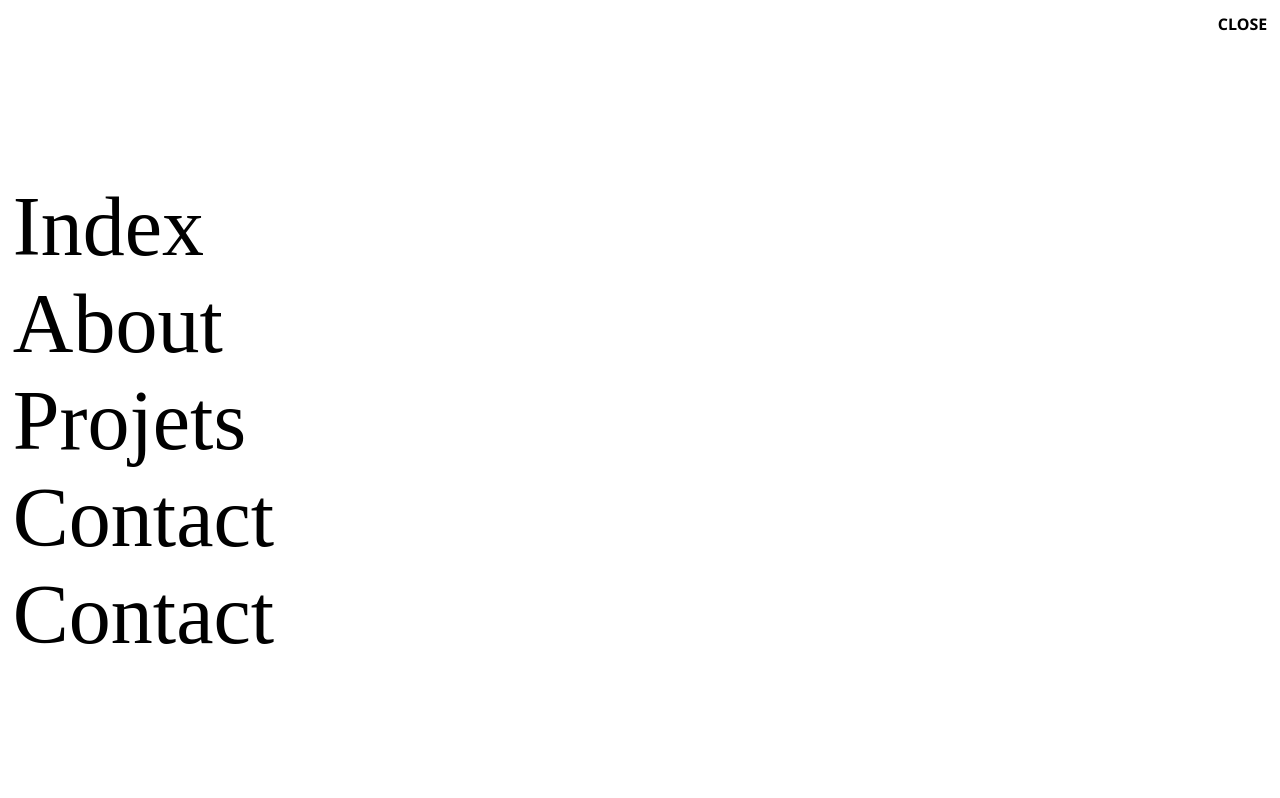
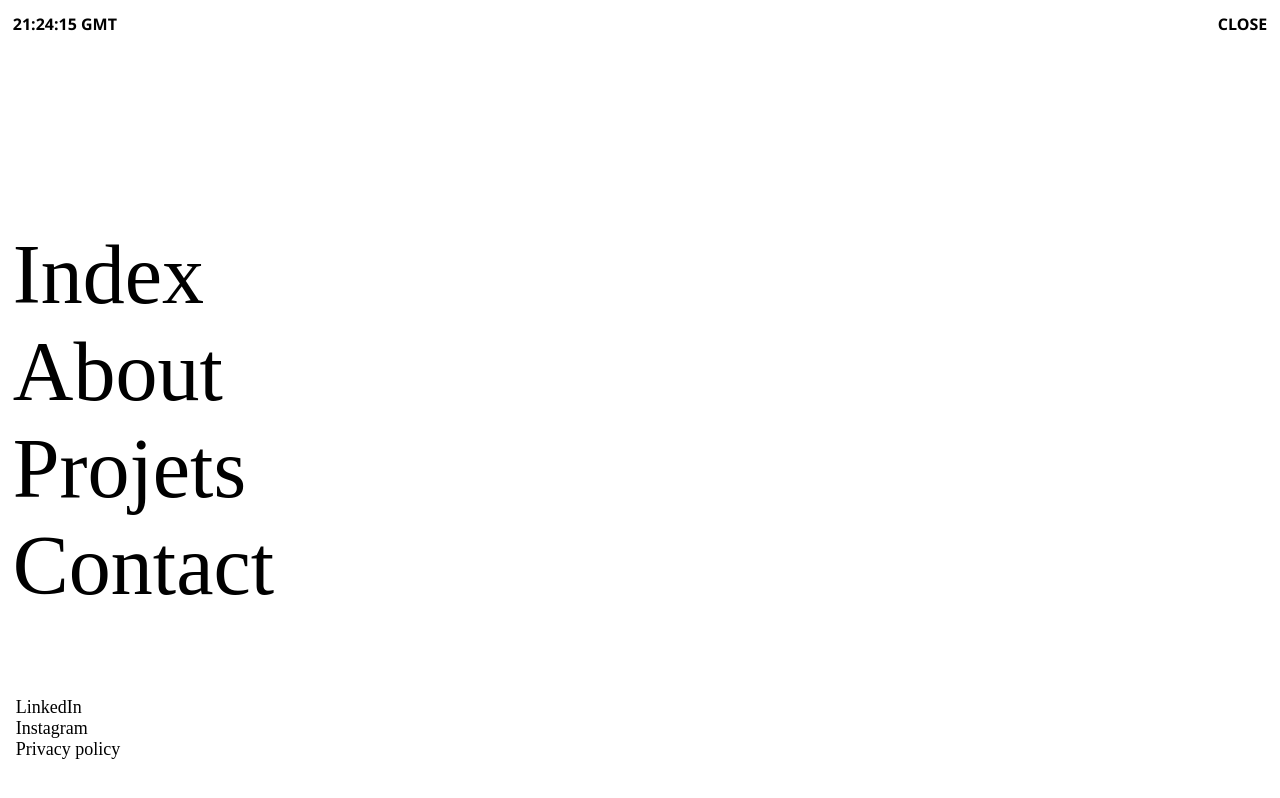
Before and after one commit to cs-development-github/PortefolioReact, a React (Create React App) app: page / in a window 1280 px wide. Both pictures are taken after a click on the element "MENU". Built offline with nearby package versions, Linux system fonts and the light colour scheme.

Commit message:
custom menu

```diff
--- a/src/App.js
+++ b/src/App.js
@@ -1,16 +1,22 @@
 import React from 'react';
 import useToggle from './hooks/useToggle';
-import Menu from './components/Menu/Menu';
+import Menu from './components/Header/Menu/Menu';
 import './styles/index.css';
+import RealTimeClock from './components/Header/RealTimeClock/RealTimeClock';
 
 function App() {
   const [isMenuOpen, toggleMenu] = useToggle(false);
 
   return (
     <div className="App">
-      <p className="menu-button" onClick={toggleMenu}>
-        {isMenuOpen ? 'CLOSE' : 'MENU'}
-      </p>
+      <div className="header">
+        <div className="current-time">
+          <RealTimeClock/>
+        </div>
+        <p className="menu-button" onClick={toggleMenu}>
+          {isMenuOpen ? 'CLOSE' : 'MENU'}
+        </p>
+      </div>
       <Menu isOpen={isMenuOpen} onClose={toggleMenu} />
     </div>
   );
--- a/src/components/Menu/Menu.css
+++ b/src/components/Header/Menu/Menu.css
@@ -14,9 +14,17 @@
   display: flex;
 }
 
+.menu {
+  display: flex;
+  flex-direction: column;
+  padding: 1%;
+  position: relative;
+  height: 100%;
+  justify-content: center;
+}
+
 .menu-content {
   text-align: center;
-  padding-left: 1%;
 }
 
 .menu-content ul {
@@ -32,3 +40,24 @@
   text-decoration: none;
   font-size: 84px;
 }
+
+.sub-menu {
+  position: absolute;
+  bottom: 50px;
+  width: 100%;
+  padding: 1%;
+}
+
+.sub-menu ul {
+  list-style: none;
+  display: flex;
+  flex-direction: column;
+  justify-content: start;
+  align-items: start;
+}
+
+.sub-menu ul li .sub-menu-items{
+  color: black;
+  text-decoration: none;
+  font-size: 18px;
+}
--- /dev/null
+++ b/src/components/Header/Menu/Menu.js
@@ -0,0 +1,28 @@
+import React from 'react';
+import './Menu.css';
+
+function Menu({ isOpen, onClose }) {
+  return (
+    <div className={`menu-overlay ${isOpen ? 'open' : ''}`}>
+      <div className="menu">
+        <div className="menu-content">
+          <ul>
+            <li><a className='menu-items' href="#home">Index</a></li>
+            <li><a className='menu-items' href="#about">About</a></li>
+            <li><a className='menu-items' href="#portfolio">Projets</a></li>
+            <li><a className='menu-items' href="#contact">Contact</a></li>
+          </ul>
+        </div>
+        <div className="sub-menu">
+          <ul>
+            <li><a className='sub-menu-items' href="">LinkedIn</a></li>
+            <li><a className='sub-menu-items' href="">Instagram</a></li>
+            <li><a className='sub-menu-items' href="">Privacy policy</a></li>
+          </ul>
+        </div>
+      </div>
+    </div>
+  );
+}
+
+export default Menu;
--- /dev/null
+++ b/src/components/Header/RealTimeClock/RealTimeClock.js
@@ -0,0 +1,26 @@
+import React, { useState, useEffect } from 'react';
+
+const RealTimeClock = () => {
+  const [currentTime, setCurrentTime] = useState(new Date());
+
+  useEffect(() => {
+    const interval = setInterval(() => {
+      setCurrentTime(new Date());
+    }, 1000);
+
+    return () => clearInterval(interval);
+  }, []);
+
+  const formattedTime = currentTime.toLocaleString('fr-FR', {
+    hour: '2-digit',
+    minute: '2-digit',
+    second: '2-digit',
+    timeZone: 'Europe/Paris'
+  });
+
+  return (
+      <p className="text-4xl font-mono">{formattedTime} GMT</p>
+  );
+};
+
+export default RealTimeClock;
--- a/src/components/Menu/Menu.js
+++ /dev/null
@@ -1,20 +0,0 @@
-import React from 'react';
-import './Menu.css';
-
-function Menu({ isOpen, onClose }) {
-  return (
-    <div className={`menu-overlay ${isOpen ? 'open' : ''}`}>
-      <div className="menu-content">
-        <ul>
-          <li><a className='menu-items' href="#home">Index</a></li>
-          <li><a className='menu-items' href="#about">About</a></li>
-          <li><a className='menu-items' href="#portfolio">Projets</a></li>
-          <li><a className='menu-items' href="#contact">Contact</a></li>
-          <li><a className='menu-items' href="#contact">Contact</a></li>
-        </ul>
-      </div>
-    </div>
-  );
-}
-
-export default Menu;
--- a/src/styles/index.css
+++ b/src/styles/index.css
@@ -2,11 +2,14 @@
     padding: 0;
     margin: 0;
 }
+.header{
+    display: flex;
+    padding: 1%;
+    justify-content: space-between;
+    font-weight: 700;
+    font-family: 'Segoe UI', Tahoma, Geneva, Verdana, sans-serif;
+}
+
 .menu-button {
-    display: flex;
-    justify-content: end;
-    margin: 1%;
-    font-weight: 600;
-    font-family: 'Segoe UI', Tahoma, Geneva, Verdana, sans-serif;
     cursor: pointer;
 }
```
Also changed, not shown: src/components/Menu/MenuButton.js (deleted).
